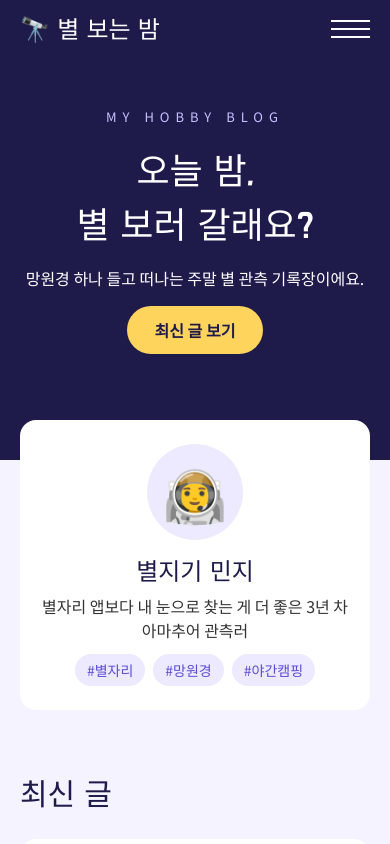
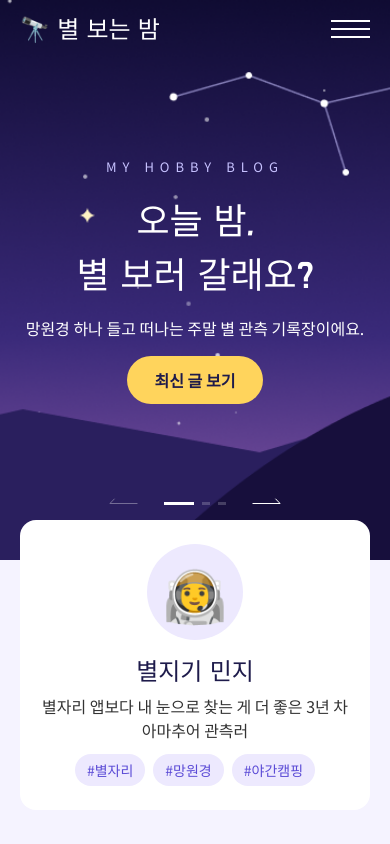
Before and after one commit to genai-frontend-202610/web-standard-rwd-template, a plain HTML site: page index.html in a window 390 px wide. Shown: the top 844 px of the page. Drawn offline with nearby package versions, Linux system fonts and the light colour scheme.

Commit message:
hero-slider-update

```diff
--- a/css/media.css
+++ b/css/media.css
@@ -1,3 +1,8 @@
+@media screen and (max-width:1200px) {
+    .hero .btn-wrap{
+       left: 0;
+    }
+}
 @media screen and (max-width:1024px) {
         .hero h2 {
         font-size: 4.4rem;
@@ -93,6 +98,12 @@
 }
 
 @media screen and (max-width:768px) {
+    .hero .btn-wrap{
+  bottom: 5rem;          /* hero 바닥에서 4rem 위 */
+        left: 50%;
+        transform: translateX(-50%);
+        padding: 0;
+    }
     .inner,main {
         padding: 0 2rem;
     }
@@ -186,7 +197,7 @@
         top: 48%;
     }
       .hero {
-        height: 46rem;
+        height: 56rem;
     }
 
     .hero .inner {
--- a/css/style.css
+++ b/css/style.css
@@ -102,7 +102,9 @@ nav a:hover {
     align-items: center;
     height: 100%;
 }
-
+.hero-slider{
+    height: 100%;
+}
 .hero-txt {
     display: flex;
     flex-direction: column;
@@ -110,7 +112,21 @@ nav a:hover {
     gap: 1.6rem;
     max-width: 52rem;
 }
-
+/* .swiper-slide.hero-sl-1 */
+.hero .swiper-slide{
+    background-repeat: no-repeat;
+    background-size: cover;
+    background-position:center bottom;
+}
+.hero-sl-1{
+    background-image: url(../img/hero-1.png);
+}
+.hero-sl-2{
+    background-image: url(../img/hero-2.png);
+}
+.hero-sl-3{
+    background-image: url(../img/hero-3.png);
+}
 .sub {
     text-transform: uppercase;
     letter-spacing: 0.6rem;
@@ -137,7 +153,51 @@ nav a:hover {
 .btn:hover {
     background-color: #ffffff;
 }
+.hero .btn-wrap{
+    position: absolute;
+    bottom: calc(50% - 170px);
+    /* background-color: #5b4bd6; */
+    left: calc(50% - 60rem);
+    display: flex;
+    justify-content: flex-start;
+    z-index: 3;
+    align-items: flex-end;
+    gap: 2rem;
+    padding: 0 4rem;
+}
+.hero .btn-wrap>div  {
+    position: static;
+    width: auto;
 
+}
+.hero .swiper-pagination-bullets{
+    height: auto;
+}
+.hero .swiper-pagination-bullet {
+    background-color: #fff;
+    border-radius: 0;
+    height: 3px;
+}
+.hero .swiper-pagination-bullet.swiper-pagination-bullet-active {
+    width: 30px;
+
+}
+.hero .btn-wrap>div.arrow  {
+    width: 3.3rem;
+    height: 2.3rem;
+    background-repeat: no-repeat;
+    background-position: center;
+    background-size: contain;
+}
+.hero .btn-wrap>div.arrow  svg{
+    display: none;
+}
+.hero  .arrow.swiper-button-next {
+    background-image: url(../img/arr-next.svg);
+}
+.hero  .arrow.swiper-button-prev {
+    background-image: url(../img/arr-prev.svg);
+}
 /* ===== 3. 프로필 ===== */
 .profile {
     position: relative;
@@ -148,6 +208,7 @@ nav a:hover {
     padding: 2.8rem 3.2rem;
     border-radius: 1.6rem;
     background-color: #ffffff;
+    z-index: 3;
 }
 
 .avatar {
--- a/index.html
+++ b/index.html
@@ -19,16 +19,18 @@
     <meta property="og:type" content="website">
     <meta property="og:title" content="별 보는 밤">
     <meta property="og:description" content="오늘 밤, 별 보러 갈래요? 주말 별 관측 기록장이에요.">
-     <meta property="og:image" content="https://genai-frontend-202610.github.io/web-standard-rwd-template/img/og-image.png">
+    <meta property="og:image"
+        content="https://genai-frontend-202610.github.io/web-standard-rwd-template/img/og-image.png">
     <meta property="og:image:width" content="1200">
     <meta property="og:image:height" content="630">
     <meta property="og:locale" content="ko_KR">
 
     <!-- 모바일 주소창 색 -->
     <meta name="theme-color" content="#1e1b4b">
+    <link rel="stylesheet" href="https://cdn.jsdelivr.net/npm/swiper@14.0.1/swiper-bundle.min.css" />
 </head>
 
-<body >
+<body>
     <header id="top">
         <div class="inner">
 
@@ -51,6 +53,9 @@
 
     </header>
     <section class="hero">
+        <div class="swiper hero-slider">
+            <div class="swiper-wrapper">
+                <div class="swiper-slide hero-sl-1">
                     <div class="inner">
 
                         <div class="hero-txt">
@@ -62,6 +67,45 @@
                                 망원경 하나 들고 떠나는 주말 별 관측 기록장이에요.
                             </p>
                             <a href="#posts" class="btn">최신 글 보기</a>
+                        </div>
+                    </div>
+
+                </div>
+                <div class="swiper-slide hero-sl-2">
+                    <div class="inner">
+
+                        <div class="hero-txt">
+                            <p class="sub">my hobby blog</p>
+                            <h2>생각의 전환                            </h2>
+                            <p>
+                               설명: 관점이 뒤집히는 순간, 세상을 다르게 보는 사고법을 모았습니다</p>
+                            <a href="#posts" class="btn">최신 글 보기</a>
+                        </div>
+                    </div>
+
+                </div>
+                <div class="swiper-slide hero-sl-3">
+                    <div class="inner">
+
+                        <div class="hero-txt">
+                            <p class="sub">my hobby blog</p>
+                            <h2>세상을 움직이는 법칙
+                            </h2>
+                            <p>
+                               빛, 힘, 에너지처럼 일상 속 과학 법칙을 쉽게 풀어봅니다
+                            </p>
+                            <a href="#posts" class="btn">최신 글 보기</a>
+                        </div>
+                    </div>
+
+                </div>
+
+            </div>
+            <div class="btn-wrap">
+
+                <div class="swiper-button-prev arrow"></div>
+                      <div class="swiper-pagination"></div>
+                <div class="swiper-button-next arrow"></div>
             </div>
         </div>
 
@@ -193,6 +237,7 @@
         <p>맑은 밤마다 업데이트해요</p>
     </footer>
     <a href="#top" class="top">TOP</a>
+    <script src="https://cdn.jsdelivr.net/npm/swiper@14.0.1/swiper-bundle.min.js"></script>
     <script src="./js/app.js"></script>
 
 </body>
--- a/js/app.js
+++ b/js/app.js
@@ -45,7 +45,15 @@ navBtns.forEach(btn => {
 
 
 
-
+const swiper = new Swiper('.hero-slider', {
+    navigation: {
+        nextEl: '.swiper-button-next',
+        prevEl: '.swiper-button-prev',
+    },
+    pagination: {
+        el: '.swiper-pagination',
+    },
+});
 
 
 
```
Also changed, not shown: img/arr-next.svg (added), img/arr-prev.svg (added), img/hero-1.png (added), img/hero-2.png (added), img/hero-3.png (added), img/post-img-1.png (deleted), img/post-img-2.png (deleted), img/post-img-3.png (deleted). Lines whose indentation alone changed are shown as unchanged.
